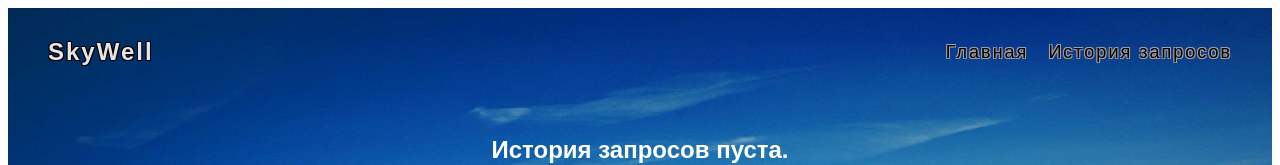
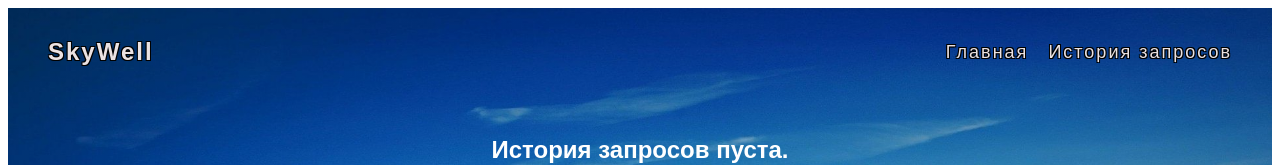
Before and after one commit to nikzalevskii/skywell, a React (Vite) app: page /history in a window 1280 px wide. Shown: the top 165 px of the page. Built offline with nearby package versions, Linux system fonts and the light colour scheme.

Commit message:
update project SkyWell v1.006 Header fix

```diff
--- a/src/components/Header/Header.module.css
+++ b/src/components/Header/Header.module.css
@@ -11,9 +11,12 @@
 }
 
 .header.historyActive {
-  color: #000;
+  /* color: #000;
   text-shadow: -1px -1px 0 rgb(164, 158, 158), 1px -1px 0 rgb(164, 158, 158),
-    -1px 1px 0 rgb(164, 158, 158), 1px 1px 0 rgb(164, 158, 158);
+    -1px 1px 0 rgb(164, 158, 158), 1px 1px 0 rgb(164, 158, 158); */
+  color: rgb(235, 226, 226);
+  text-shadow: -1px -1px 0 #000, 1px -1px 0 #000, -1px 1px 0 #000,
+    1px 1px 0 #000;
 }
 
 .logo {
```
